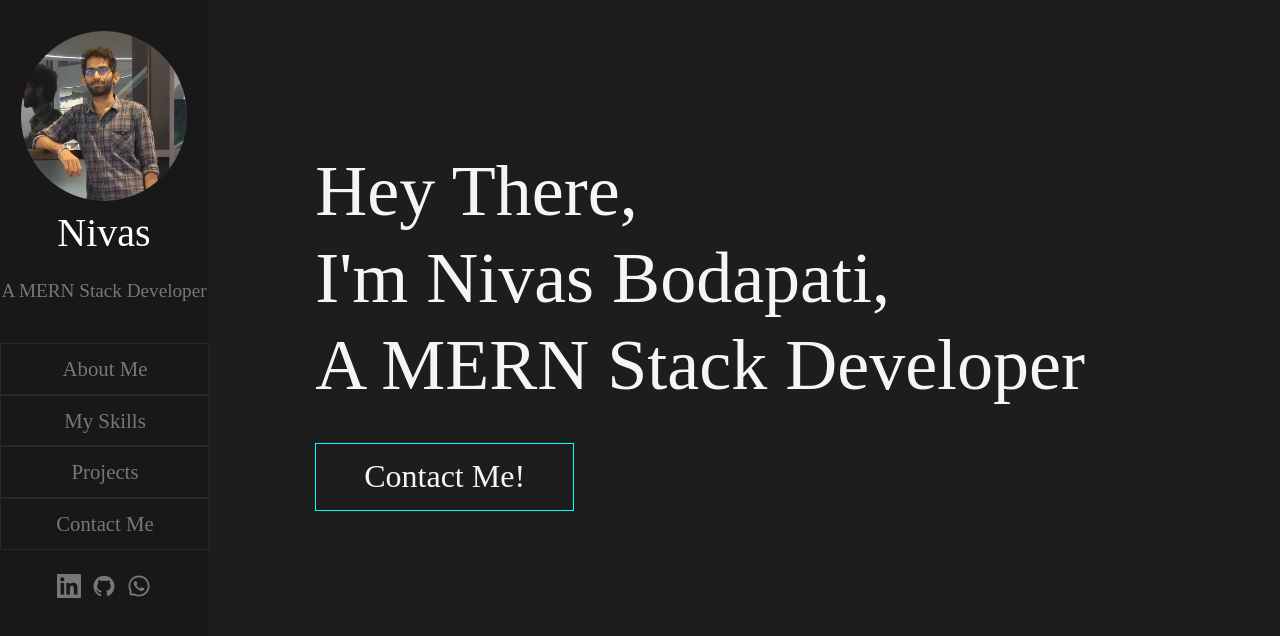
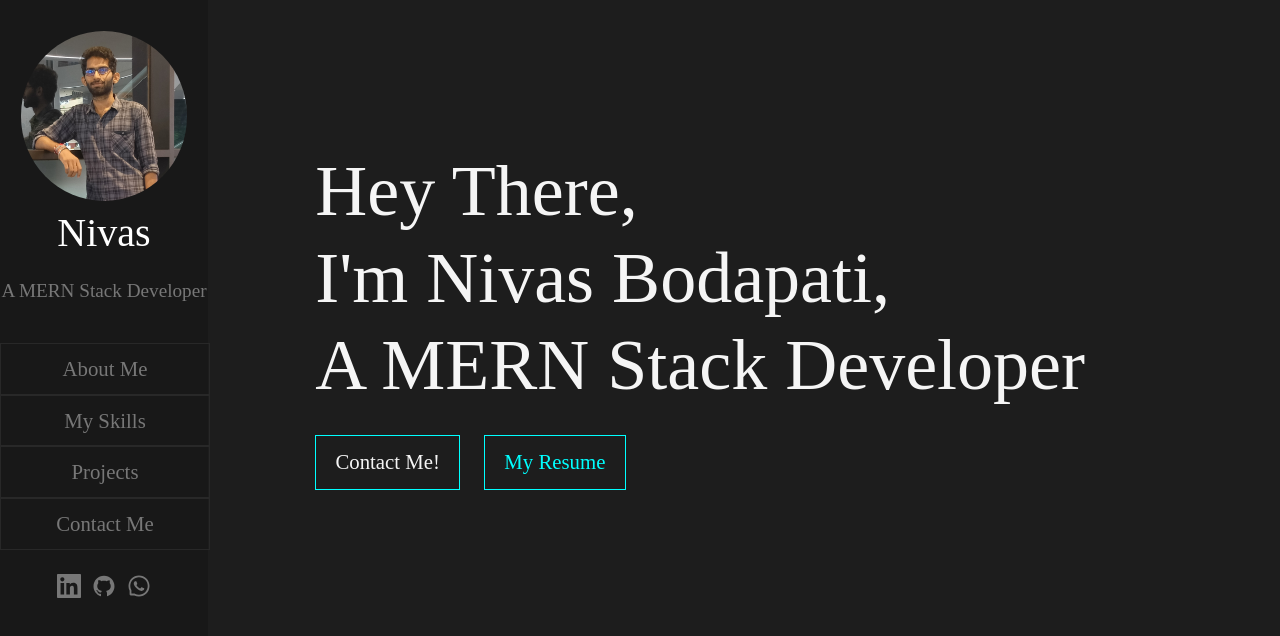
Before and after one commit to Nivi327/nivas_portfolio, a React (Create React App) app: page / in a window 1280 px wide. Shown: the top 636 px of the page. Built offline with nearby package versions, Linux system fonts and the light colour scheme.

Commit message:
Added resume and changed description of the snake game

```diff
--- a/src/components/Home/home.jsx
+++ b/src/components/Home/home.jsx
@@ -1,12 +1,19 @@
 import { Link } from 'react-router-dom';
 import classes from './home.module.css';
+
+import Resume from './../../resume/NIVAS BODAPATI_NEW (05-04-2023)_removed.pdf';
 
 const Home = () => {
     return <div className={classes.home}>
         <span>Hey There,</span>
         <span>I'm Nivas Bodapati,</span>
         <span>A MERN Stack Developer</span>
-        <span className={classes['contact-me']}><Link to="/contact-me">Contact Me!</Link></span>
+        <div className={classes.buttons}>
+            <span className={classes['contact-me']}><Link to="/contact-me">Contact Me!</Link></span>
+            <form method="get" action={Resume}>
+                <button type="submit" className={classes['contact-me']}>My Resume</button>
+            </form>
+        </div>
     </div>
 };
 
--- a/src/components/Home/home.module.css
+++ b/src/components/Home/home.module.css
@@ -13,6 +13,13 @@
     cursor: pointer;
 }
 
+.buttons {
+    display: flex;
+    flex-direction: row;
+    gap: 1.5rem;
+    align-items: center;
+}
+
 .home .contact-me {
     display: flex;
     justify-content: center;
@@ -21,11 +28,13 @@
     background-color: transparent;
     color: aqua;
     cursor: pointer;
-    padding: 0.9rem 3rem;
-    font-size: 2rem;
-    margin-top: 2rem;
-    transition: ease-in-out 0.5s;
+    padding: 0.9rem 1.2rem;
+    font-size: 1.3rem;
+    margin-top: 1.5rem;
+    transition: ease-in-out 1ms;
+    font-family: 'Times New Roman', Times, serif;
 }
+
 
 .home .contact-me:hover {
     background-color: aqua;
--- a/src/components/projects/projects.jsx
+++ b/src/components/projects/projects.jsx
@@ -35,7 +35,7 @@ const Projects = () => {
                         <img src={SnakeGame} alt="TodoApp" />
                         <a>Snake Game</a>
                     </a>
-                    <p>Designed a snake game, a time pass and famous game to play in free time.</p>
+                    <p>Created the popular snake game, that we always choose to play in our free time.</p>
                     <p><strong>Skills Used: </strong>HTML, CSS, JavaScript</p>
                 </li>
                 <li>
```
Also changed, not shown: 2 other files (tests, documents, lock files or other folders).
